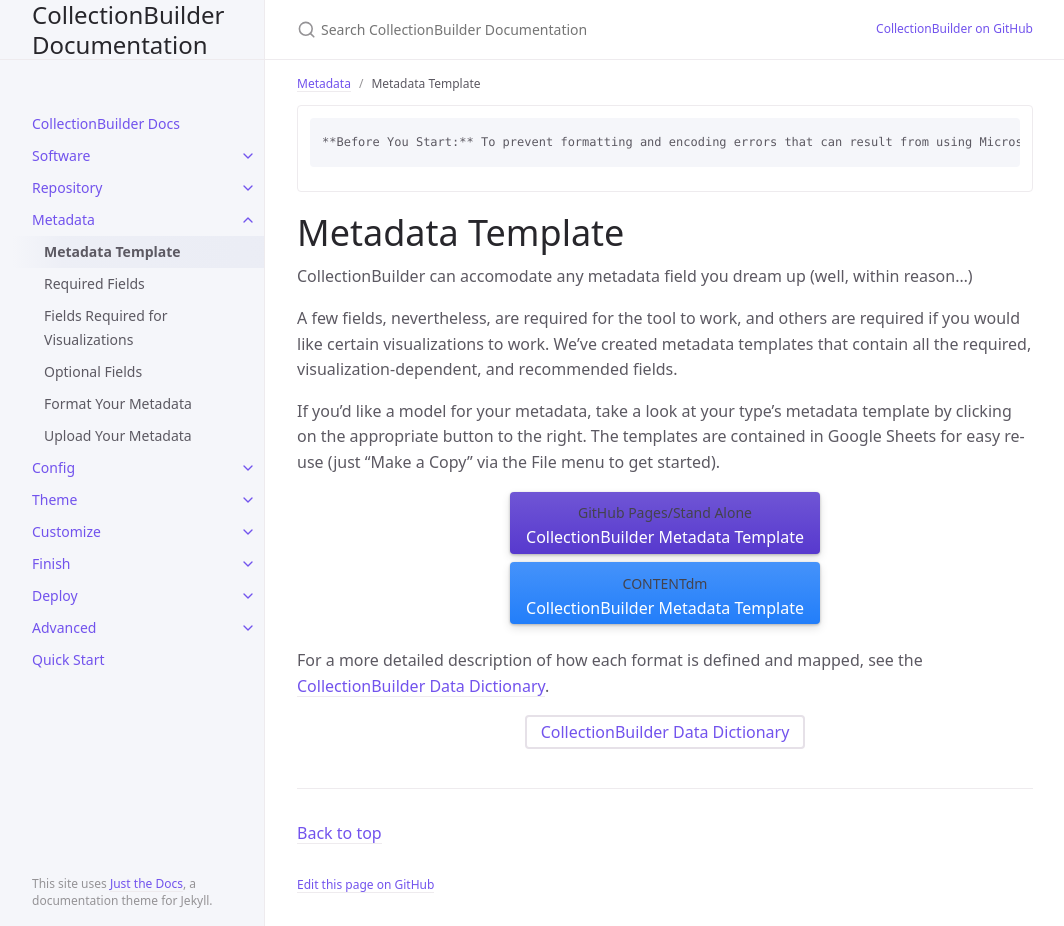
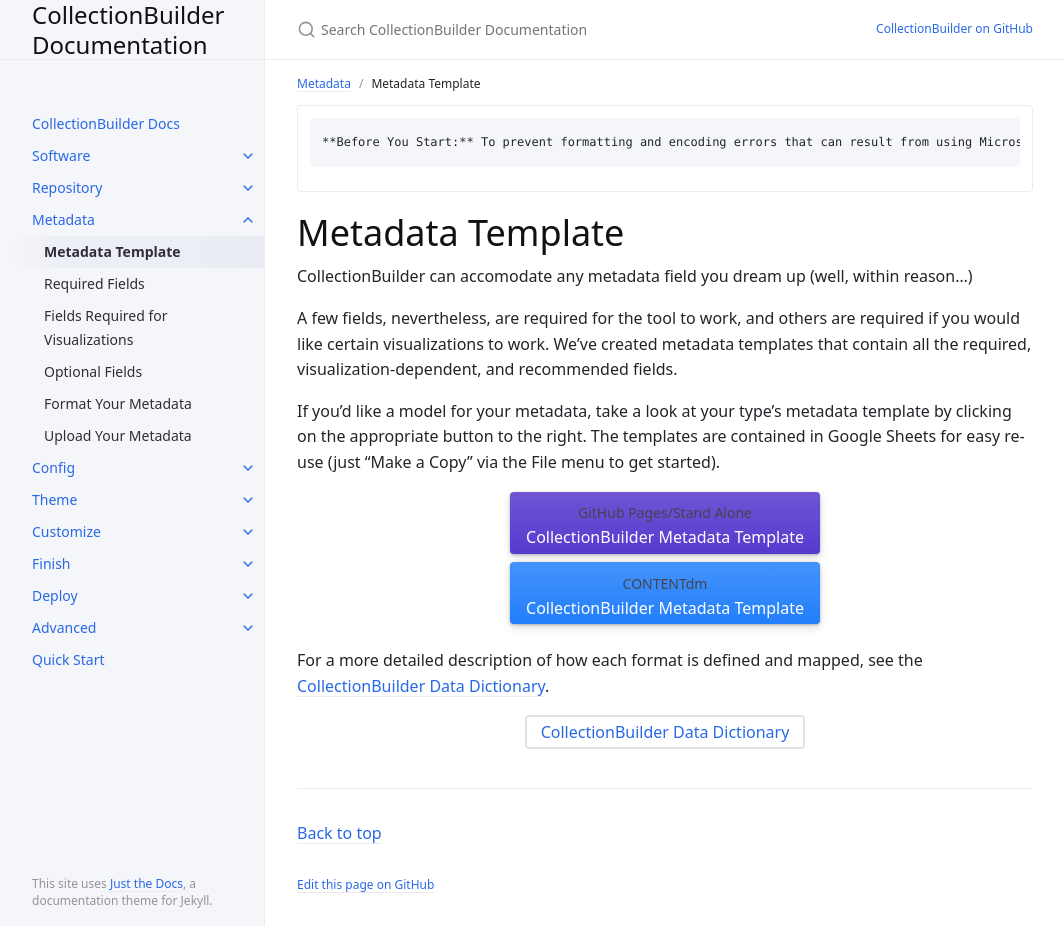
Before and after one commit to CollectionBuilder/cb-docs, a Jekyll site: the page built from docs/03_metadata/template.md, in a window 1280 px wide and 926 px high. Shown: the whole window, without its empty margins (107-1171 px from the left). Built offline with Jekyll 4.4.1, drawn with Linux system fonts in a browser that asks for light colours.

Commit message:
make text darker

```diff
--- a/_sass/color_schemes/cb.scss
+++ b/_sass/color_schemes/cb.scss
@@ -1,5 +1,11 @@
 // create custom color scheme
 // override variables from _sass/support/_variables.scss
+
+$body-text-color: #212529;
+$body-heading-color: #111;
+$nav-child-link-color: $grey-dk-250;
+$link-color: $blue-100;
+$btn-primary-color: $blue-100;
 
 /*
 
```
